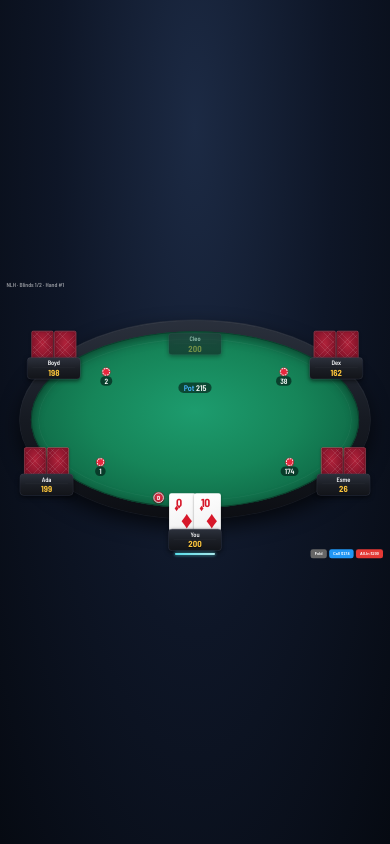
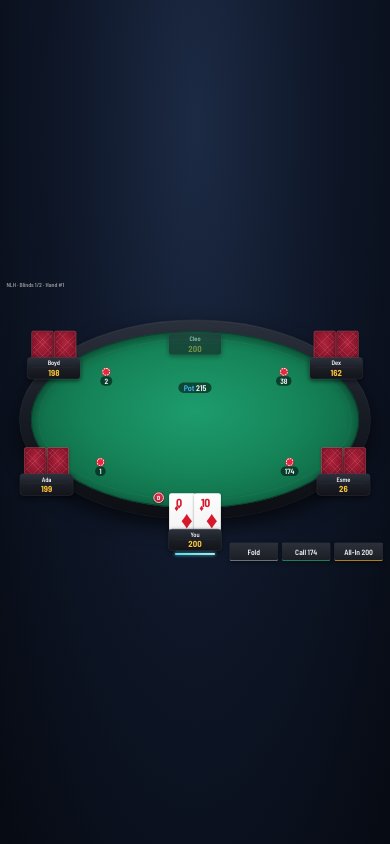
Before and after one commit to johnnyodonnell/6-max-poker-ai-engine, a React (Vite) app: page / in a window 390 px wide. Both pictures are taken after a click on the button "Deal". Built offline with nearby package versions, Linux system fonts and the light colour scheme.

Commit message:
Restyle action panel to match CoinPoker
Same controls as 8-max (Fold, Check/Call, raise slider, Raise/All-In,
Deal, New Game) as dark bottom-right buttons with a slider strip above.

Co-Authored-By: Claude Opus 5.5 <noreply@anthropic.com>

```diff
--- a/src/components/ActionPanel.css
+++ b/src/components/ActionPanel.css
@@ -1,89 +1,86 @@
 .action-panel {
   display: flex;
-  justify-content: center;
-  align-items: center;
+  flex-direction: column;
+  align-items: flex-end;
+  gap: 10px;
+}
+
+.action-buttons {
+  display: flex;
   gap: 12px;
-  padding: 16px 0;
 }
 
 .btn {
-  padding: 10px 24px;
-  border: none;
+  min-width: 168px;
+  height: 64px;
+  padding: 0 22px;
   border-radius: 8px;
-  font-size: 16px;
-  font-weight: bold;
+  border: 1px solid #3c424e;
+  background: linear-gradient(180deg, #2b3039 0%, #1b1e25 100%);
+  box-shadow:
+    0 4px 12px rgba(0, 0, 0, 0.5),
+    inset 0 1px 0 rgba(255, 255, 255, 0.07);
+  color: #f2f3f5;
+  font-family: inherit;
+  font-size: 26px;
+  font-weight: 600;
+  white-space: nowrap;
   cursor: pointer;
-  transition: transform 0.1s, opacity 0.2s;
+  transition: background 0.15s, border-color 0.15s, transform 0.08s;
 }
 
 .btn:hover {
-  transform: scale(1.05);
+  background: linear-gradient(180deg, #353b46 0%, #23272f 100%);
 }
 
 .btn:active {
-  transform: scale(0.98);
+  transform: translateY(1px);
 }
 
+/* A colored underline per action, so they're distinguishable at a glance. */
 .btn-fold {
-  background: #666;
-  color: white;
+  border-bottom: 3px solid #8a909c;
 }
 
-.btn-check {
-  background: #4caf50;
-  color: white;
-}
-
+.btn-check,
 .btn-call {
-  background: #2196f3;
-  color: white;
+  border-bottom: 3px solid #17a673;
 }
 
 .btn-raise {
-  background: #e53935;
-  color: white;
+  border-bottom: 3px solid #e3a21a;
 }
 
 .btn-deal {
-  background: #4caf50;
-  color: white;
-  font-size: 18px;
-  padding: 12px 36px;
+  min-width: 240px;
+  border-color: #17a673;
+  background: linear-gradient(180deg, #1aa676 0%, #0f7a55 100%);
+}
+
+.btn-deal:hover {
+  background: linear-gradient(180deg, #1fb883 0%, #128a60 100%);
 }
 
 .raise-controls {
   display: flex;
   align-items: center;
-  gap: 8px;
+  gap: 14px;
+  padding: 8px 16px;
+  border-radius: 8px;
+  background: rgba(15, 18, 24, 0.85);
+  border: 1px solid #2f3540;
 }
 
 .raise-slider {
-  width: 120px;
+  width: 300px;
   cursor: pointer;
+  accent-color: #e3a21a;
 }
 
-@media (max-width: 600px) {
-  .action-panel {
-    gap: 8px;
-    padding: 10px 0;
-    flex-wrap: wrap;
-  }
-
-  .btn {
-    padding: 8px 14px;
-    font-size: 13px;
-  }
-
-  .btn-deal {
-    font-size: 15px;
-    padding: 10px 24px;
-  }
-
-  .raise-controls {
-    gap: 4px;
-  }
-
-  .raise-slider {
-    width: 80px;
-  }
+.raise-amount {
+  min-width: 56px;
+  text-align: right;
+  font-size: 24px;
+  font-weight: 600;
+  color: #f7c23d;
 }
--- a/src/components/ActionPanel.tsx
+++ b/src/components/ActionPanel.tsx
@@ -61,9 +61,26 @@ export default function ActionPanel({
 
   const canRaise = minRaiseAmount > 0 && maxRaiseAmount > 0;
   const showSlider = canRaise && minRaiseAmount < maxRaiseAmount;
+  // Nothing to call after the flop means this is an opening bet, not a raise.
+  const raiseVerb = canCheck && phase !== "preflop" ? "Bet" : "Raise to";
+  const allIn = raiseAmount >= maxRaiseAmount;
 
   return (
     <div className="action-panel">
+      {showSlider && (
+        <div className="raise-controls">
+          <input
+            type="range"
+            className="raise-slider"
+            min={minRaiseAmount}
+            max={maxRaiseAmount}
+            value={raiseAmount}
+            onChange={(e) => setRaiseAmount(Number(e.target.value))}
+          />
+          <span className="raise-amount">{raiseAmount.toLocaleString()}</span>
+        </div>
+      )}
+      <div className="action-buttons">
         {canCheck ? (
           <button className="btn btn-check" onClick={() => onAction({ type: "check" })}>
             Check
@@ -74,40 +91,28 @@ export default function ActionPanel({
               Fold
             </button>
             <button className="btn btn-call" onClick={() => onAction({ type: "call" })}>
-            Call ${callAmount}
+              Call {callAmount.toLocaleString()}
             </button>
           </>
         )}
 
-      {canRaise && (
-        <div className="raise-controls">
-          {showSlider ? (
-            <>
-              <input
-                type="range"
-                className="raise-slider"
-                min={minRaiseAmount}
-                max={maxRaiseAmount}
-                value={raiseAmount}
-                onChange={(e) => setRaiseAmount(Number(e.target.value))}
-              />
+        {canRaise &&
+          (showSlider ? (
             <button
               className="btn btn-raise"
               onClick={() => onAction({ type: "raise", amount: raiseAmount })}
             >
-                Raise to ${raiseAmount}
+              {allIn ? "All-In" : raiseVerb} {raiseAmount.toLocaleString()}
             </button>
-            </>
           ) : (
             <button
               className="btn btn-raise"
               onClick={() => onAction({ type: "raise", amount: maxRaiseAmount })}
             >
-              All-In ${maxRaiseAmount}
+              All-In {maxRaiseAmount.toLocaleString()}
             </button>
-          )}
+          ))}
       </div>
-      )}
     </div>
   );
 }
```
Lines whose indentation alone changed are shown as unchanged.
